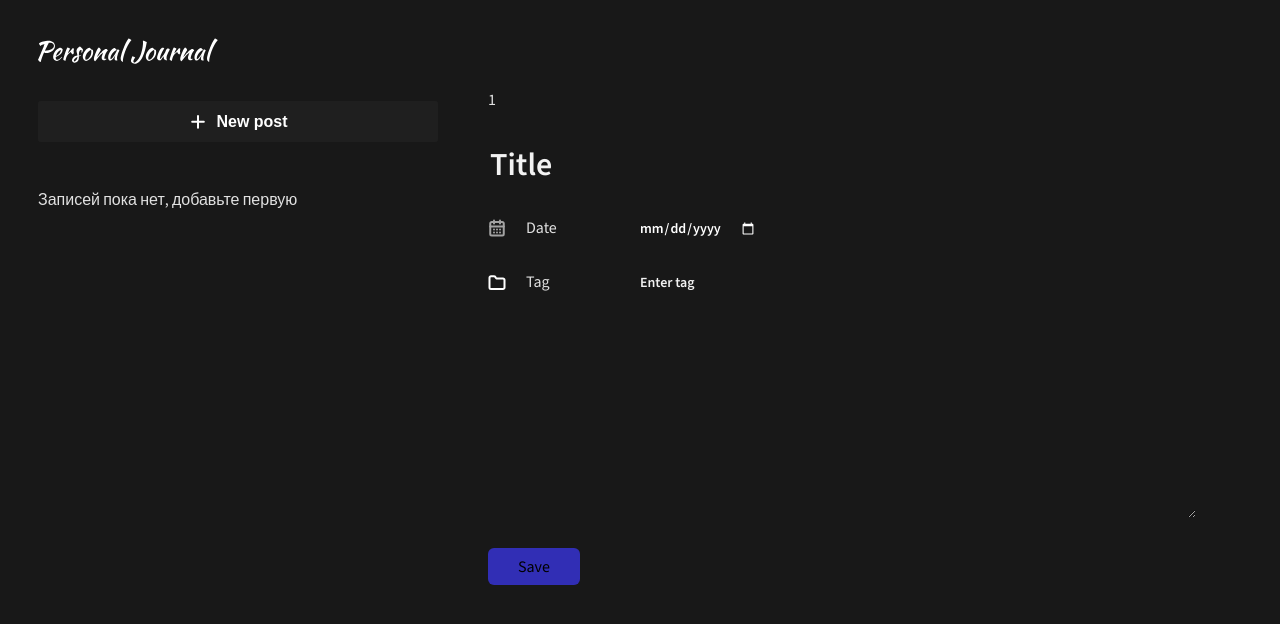
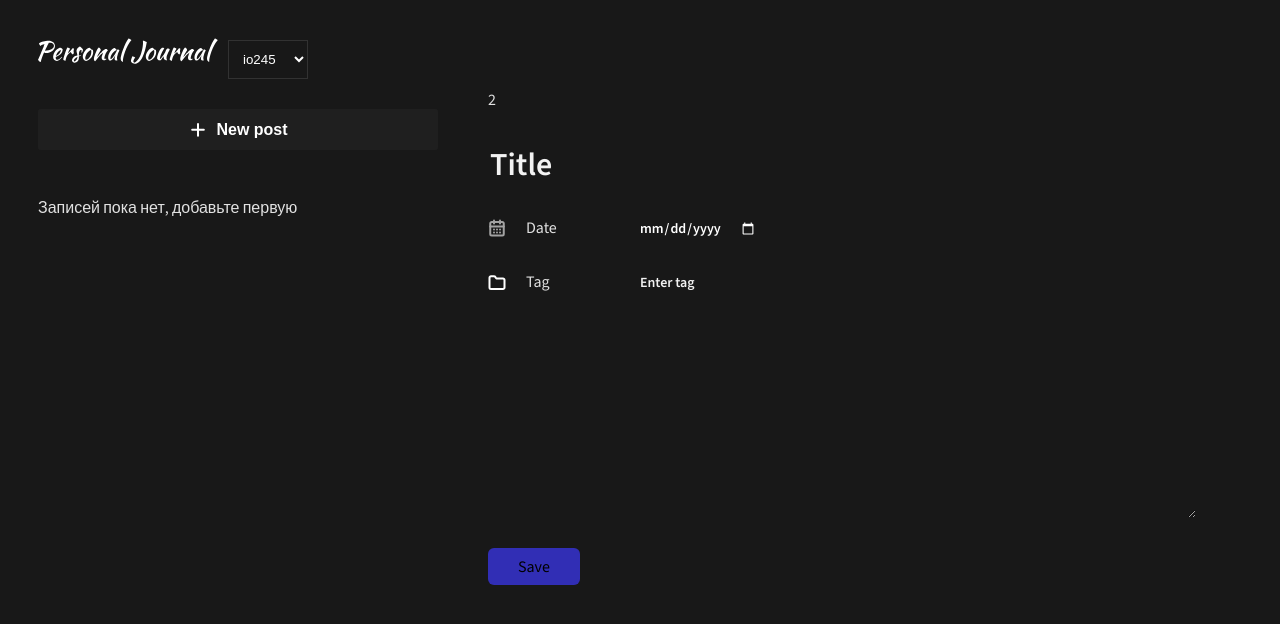
Before and after one commit to Immeo/Online-Journal, a React (Vite) app: page / in a window 1280 px wide. Shown: the top 624 px of the page. Built offline with nearby package versions, Linux system fonts and the light colour scheme.

Commit message:
16-change UserContext.Consumer to useContext

```diff
--- a/src/App.jsx
+++ b/src/App.jsx
@@ -40,7 +40,7 @@ function App() {
 	};
 
 	return (
-		<UserContext.Provider value={{ userId: 1 }}>
+		<UserContext.Provider value={{ userId: 2 }}>
 			<div className='app'>
 				<LeftPanel>
 					<Header />
--- a/src/components/Header/Header.jsx
+++ b/src/components/Header/Header.jsx
@@ -1,3 +1,4 @@
+import { SelectUser } from '../SelectUser/SelectUser';
 import styles from './Header.module.css';
 import logo from '/logo.svg';
 
@@ -5,6 +6,7 @@ export function Header() {
 	return (
 		<header className={styles['Header-style']}>
 			<img src={logo} />
+			<SelectUser />
 		</header>
 	);
 }
--- a/src/components/JournalForm/JournalForm.jsx
+++ b/src/components/JournalForm/JournalForm.jsx
@@ -1,5 +1,5 @@
 import cn from 'classnames';
-import { useEffect, useReducer, useRef } from 'react';
+import { useContext, useEffect, useReducer, useRef } from 'react';
 import { UserContext } from '../../context/user.context';
 import { Button } from '../Button/Button';
 import { Input } from '../Input/Input';
@@ -12,6 +12,7 @@ export function JournalForm({ addDataItem }) {
 	const titleRef = useRef();
 	const textRef = useRef();
 	const dateRef = useRef();
+	const { userId } = useContext(UserContext);
 
 	const focusError = isValid => {
 		switch (true) {
@@ -60,10 +61,8 @@ export function JournalForm({ addDataItem }) {
 	};
 
 	return (
-		<UserContext.Consumer>
-			{context => (
 		<form className={styles['journal-form']} onSubmit={addNotes}>
-					{context.userId}
+			{userId}
 			<div>
 				<Input
 					ref={titleRef}
@@ -118,7 +117,5 @@ export function JournalForm({ addDataItem }) {
 			></textarea>
 			<Button text='Save' />
 		</form>
-			)}
-		</UserContext.Consumer>
 	);
 }
--- a/src/components/SelectUser/SelectUser.jsx
+++ b/src/components/SelectUser/SelectUser.jsx
@@ -1,7 +1,12 @@
+import { useContext } from 'react';
+import { UserContext } from '../../context/user.context';
+import styles from './SelectUser.module.css';
+
 export function SelectUser() {
+	const { userId } = useContext(UserContext);
 	return (
 		<>
-			<select name='user' id='user'>
+			<select name='user' className={styles.select} value={userId} id='user'>
 				<option value='1'>hd333</option>
 				<option value='2'>io245</option>
 			</select>
--- a/src/components/SelectUser/SelectUser.module.css
+++ b/src/components/SelectUser/SelectUser.module.css
@@ -0,0 +1,7 @@
+.select {
+	margin-left: 10px;
+	padding: 10px;
+	background: none;
+	border: 1px solid #323232;
+	color: #fff;
+}
```
Lines whose indentation alone changed are shown as unchanged.
